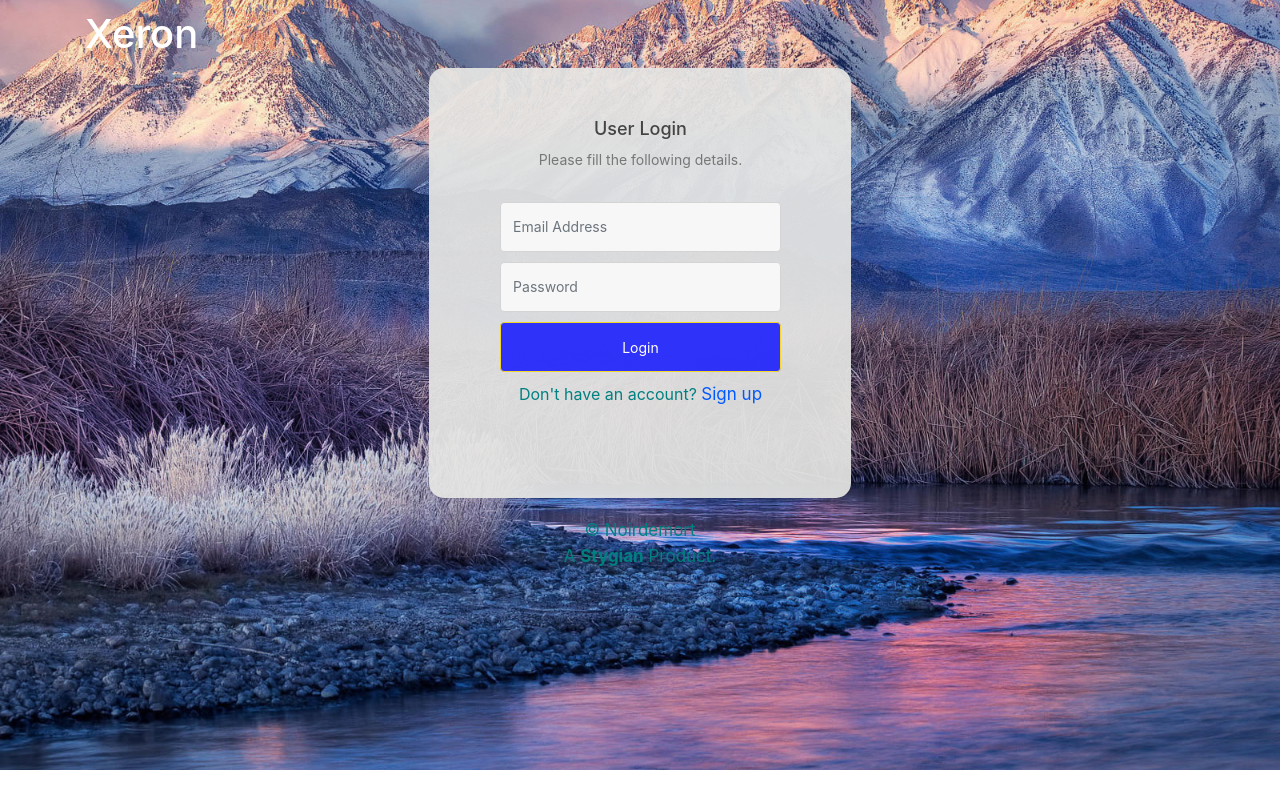
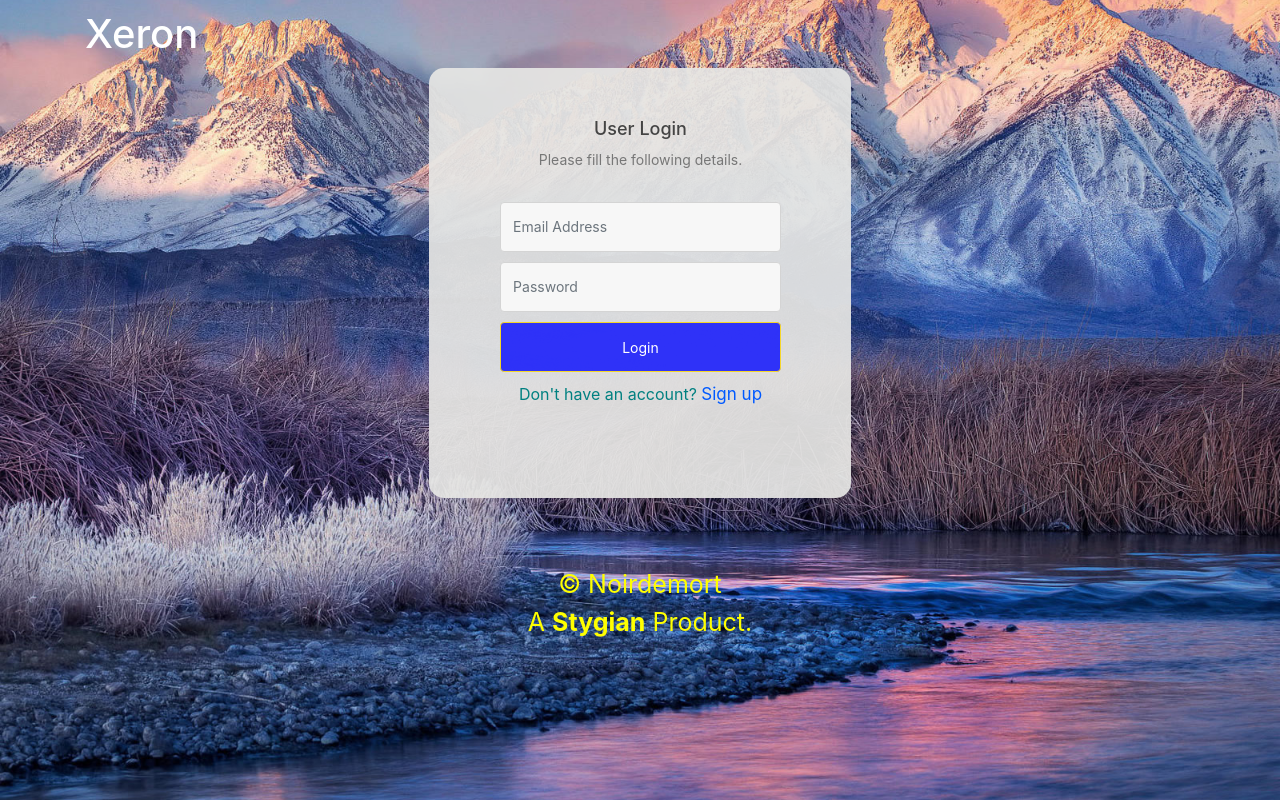
Before and after one commit to Noirdemort/Xeronium, a Python web app: template templates/login.html in a window 1280 px wide. Run offline with Jinja, Linux system fonts and the light colour scheme; the template is opened without the code that fills it, so the values that code supplies are empty.

Commit message:
minor changes

```diff
--- a/app.py
+++ b/app.py
@@ -154,4 +154,4 @@ def logout():
 
 if __name__ == "__main__":
     port = int(os.environ.get('PORT', 5000))
-    app.run(host='0.0.0.0', port=port)
+    app.run( host='0.0.0.0', port=port)
--- a/templates/login.html
+++ b/templates/login.html
@@ -51,9 +51,10 @@
     }
 
     .botto-text {
-        color: teal;
-        font-size: 17px;
+        color:yellow;
+        font-size: 25px;
         margin: auto;
+        margin-bottom: 2%;
     }
 
     .login-form .form-group {
@@ -121,6 +122,7 @@
                 </form>
                 <p class="back"> Don't have an account? <a href="/register">Sign up</a> </p>
             </div>
+            <br><br>
             <p class="botto-text"> © Noirdemort<br> A <strong>Stygian</strong> Product.</p>
         </div>
     </div>
--- a/templates/register.html
+++ b/templates/register.html
@@ -134,9 +134,7 @@
                 </form>
                 <p class="back"> Already have an account? <a href="/login">Login</a> </p>
             </div>
-            <p class="botto-text"> © Noirdemort<br> A <strong>Stygian</strong> Product, a
-                <strong>Cimmerian</strong>
-                initiative.</p>
+            <p class="botto-text"> © Noirdemort<br> A <strong>Stygian</strong> Product.</p>
         </div>
     </div>
 
```
Also changed, not shown: 1 other file.
